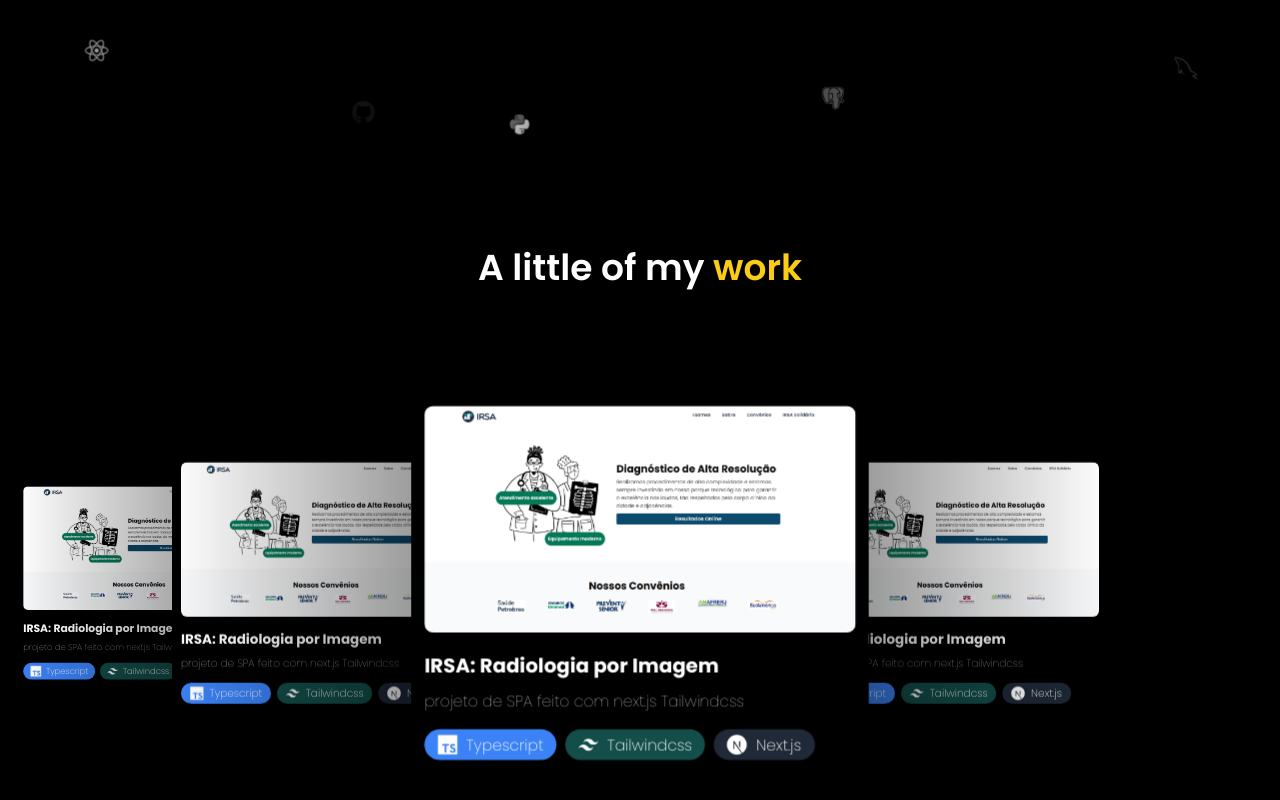
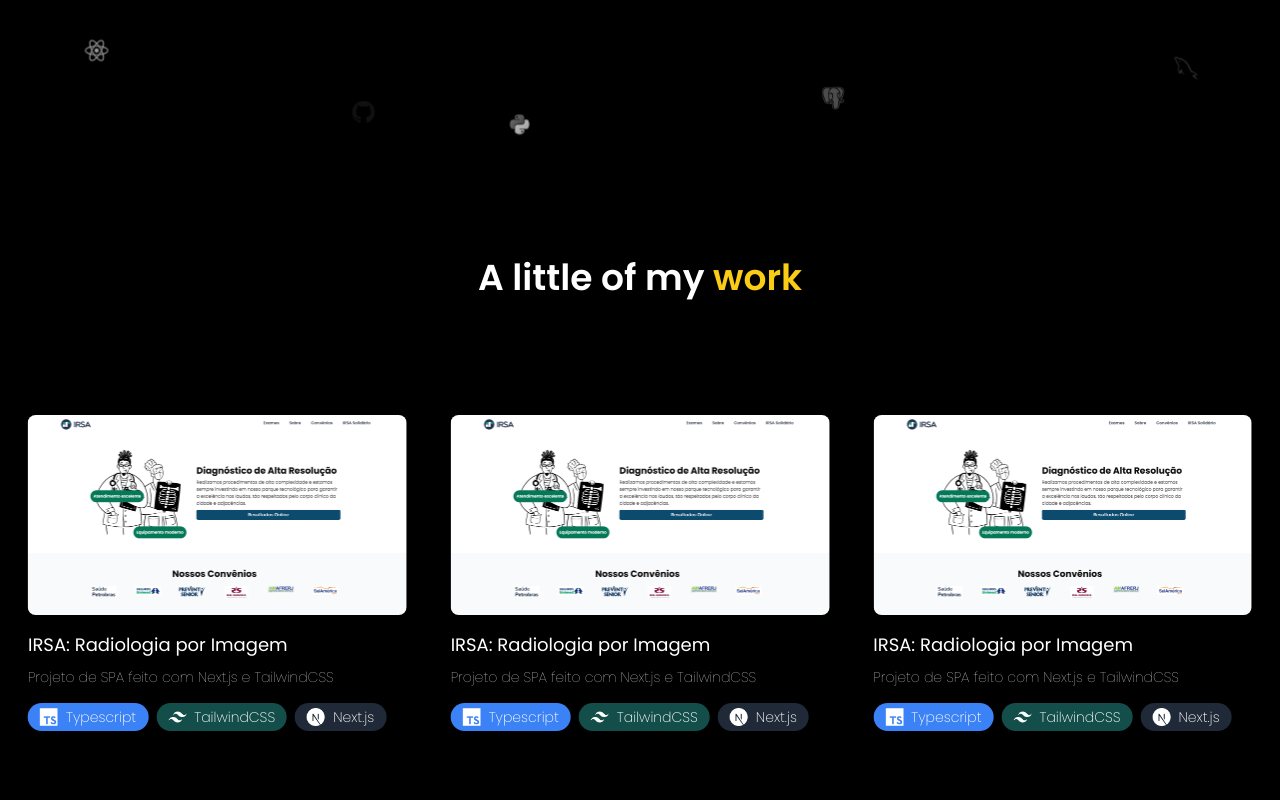
Before and after one commit to antoniovita/portfolio, a Next.js app: page / in a window 1280 px wide. Shown: the part 1447-2247 px from the top of the page. Built offline with nearby package versions, Linux system fonts and the light colour scheme.

Commit message:
swiper fixed

```diff
--- a/src/components/mywork.tsx
+++ b/src/components/mywork.tsx
@@ -7,37 +7,30 @@
 const MyWork = () => {
   return (
     <div className="w-full max-w-[90rem] mx-auto py-20">
-      <h1 className="text-3xl md:text-4xl z-30 mb-[20px] text-center">
+      <h1 className="text-3xl md:text-4xl z-30 text-center">
         A little of my <span className="text-yellow-400">work</span>
       </h1>
 
       <Swiper
-        effect="coverflow"
         grabCursor={true}
-        centeredSlides={true}
+        centeredSlides={false}
         loop={true}
-        spaceBetween={0}
-        slidesPerView={3}
+        spaceBetween={20}
         autoplay={{
           delay: 2500,
           disableOnInteraction: false,
         }}
-        coverflowEffect={{
-          rotate: 0,
-          stretch: 0,
-          depth: 200,
-          modifier: 2,
-          slideShadows: true,
+        breakpoints={{
+          320: { slidesPerView: 1 },
+          768: { slidesPerView: 2 },
+          1024: { slidesPerView: 3 },
         }}
         modules={[Autoplay, EffectCoverflow]}
         className="h-[550px]"
       >
         {[1, 2, 3, 4, 5].map((num) => (
-          <SwiperSlide
-            key={num}
-            className="transition-all duration-300 w-[400px]"
-          >
-            <div className="text-white flex items-center justify-center rounded-md text-xl h-full swiper-slide-content">
+          <SwiperSlide key={num} className="w-[400px]">
+            <div className="text-white flex items-center justify-center rounded-md text-xl h-full">
               <div className="flex flex-col gap-4 bg-black p-3">
                 <Image
                   alt="projects-images"
@@ -47,39 +40,22 @@
                   className="rounded-lg"
                 />
                 <div className="gap-2 flex flex-col">
-                  <h1 className="font-bold text-lg ">IRSA: Radiologia por Imagem</h1>
+                  <h1 className="font-normal text-lg">IRSA: Radiologia por Imagem</h1>
                   <p className="font-thin text-sm">
-                    projeto de SPA feito com next.js Tailwindcss
+                    Projeto de SPA feito com Next.js e TailwindCSS
                   </p>
                 </div>
                 <div className="flex flex-row flex-wrap gap-2">
                   <div className="rounded-full bg-blue-500 px-3 py-1 flex items-center gap-2">
-                    <Image
-                      alt="typescript"
-                      width={18}
-                      height={13}
-                      src="/images/typescript-plain.png"
-                    />
+                    <Image alt="typescript" width={18} height={13} src="/images/typescript-plain.png" />
                     <h1 className="text-white font-extralight text-sm">Typescript</h1>
                   </div>
-
                   <div className="rounded-full bg-teal-900 px-3 py-1 flex items-center gap-2">
-                    <Image
-                      alt="tailwind"
-                      width={18}
-                      height={13}
-                      src="/images/tailwindcss-plain.png"
-                    />
-                    <h1 className="text-white font-extralight text-sm">Tailwindcss</h1>
+                    <Image alt="tailwind" width={18} height={13} src="/images/tailwindcss-plain.png" />
+                    <h1 className="text-white font-extralight text-sm">TailwindCSS</h1>
                   </div>
-
                   <div className="rounded-full bg-gray-800 px-3 py-1 flex items-center gap-2">
-                    <Image
-                      alt="nextjs"
-                      width={18}
-                      height={13}
-                      src="/images/nextjs-original.png"
-                    />
+                    <Image alt="nextjs" width={18} height={13} src="/images/nextjs-original.png" />
                     <h1 className="text-white font-extralight text-sm">Next.js</h1>
                   </div>
                 </div>
@@ -88,13 +64,6 @@
           </SwiperSlide>
         ))}
       </Swiper>
-
-      <style jsx global>{`
-        .swiper-slide-active .swiper-slide-content {
-          transform: scale(1.1);
-          transition: transform 0.3s ease;
-        }
-      `}</style>
     </div>
   );
 };
```
